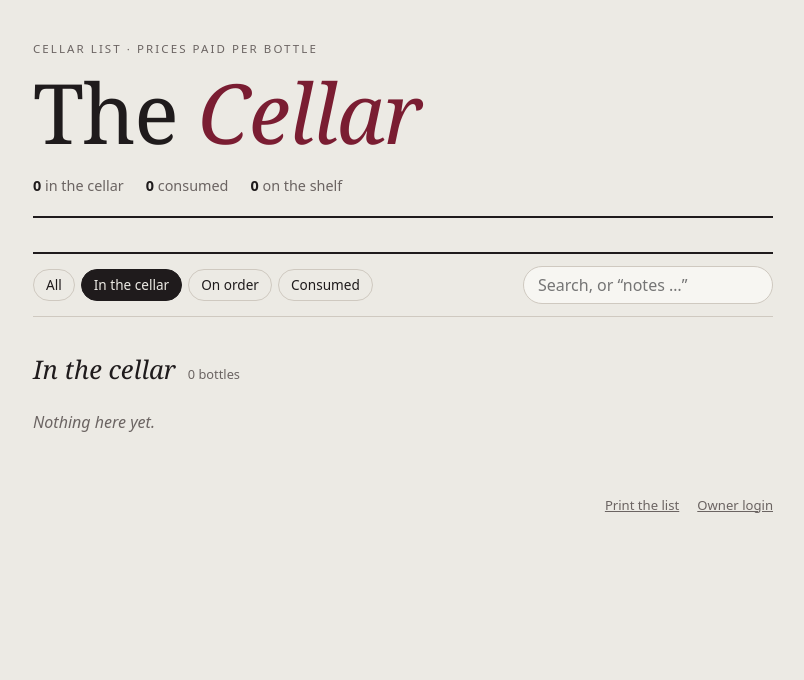
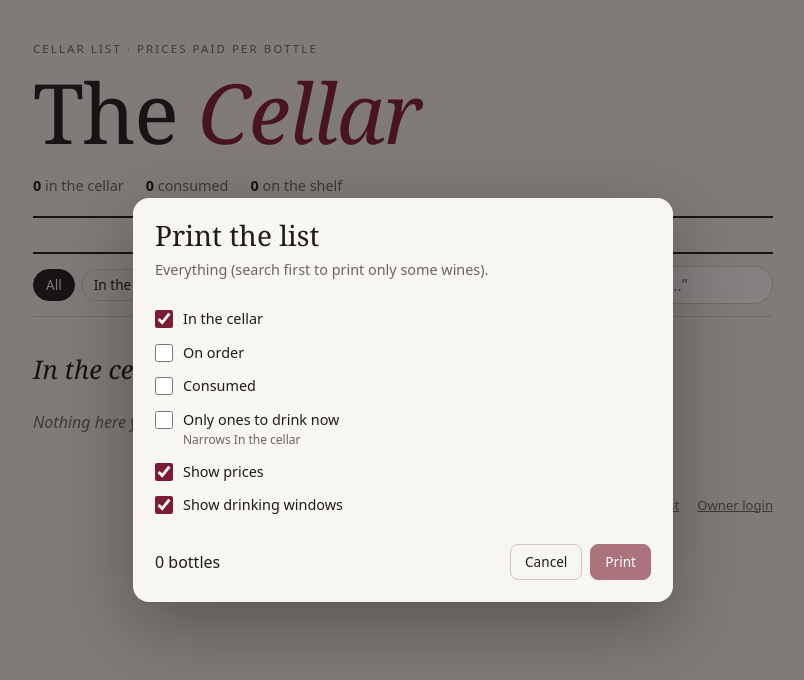
Before and after one commit to fatmosthegreat/cellartracker, a website with bundled scripts: page index.html in a window 1280 px wide. Both pictures are taken after a click on the button "Print the list". Shown: the whole page, without its empty margins (237-1041 px from the left). Built offline with nearby package versions, Linux system fonts and the light colour scheme; no server answers.

Commit message:
Print card: current search as filter, pick sections, drink now only, show or hide prices and windows

```diff
--- a/css/cellar.css
+++ b/css/cellar.css
@@ -319,4 +319,6 @@ details[open] summary { margin-bottom: 12px; }
   .entry, .entry.consumed { break-inside: avoid; padding: 9px 0; margin: 0; background: none; }
   .vin { font-size: 18pt; }
   .entry.consumed .notes { -webkit-line-clamp: unset; line-clamp: unset; display: block; }
+  /* What the Print card left out (body[data-omit], set by js/app.js while printing). */
+  [data-omit~="price"] .price, [data-omit~="price"] [data-needs~="price"], [data-omit~="window"] .when { display: none; }
 }
--- a/index.html
+++ b/index.html
@@ -199,6 +199,25 @@
   </form>
 </dialog>
 
+<!-- Print: the current search is the filter; this card picks the sections and what each line shows. -->
+<dialog id="printer" aria-labelledby="pr-title">
+  <form class="dlg" id="pr-form" novalidate>
+    <h3 id="pr-title">Print the list</h3>
+    <p class="sub" id="pr-what"></p>
+    <div class="options">
+      <label class="check"><input type="checkbox" name="In cellar"><span>In the cellar</span></label>
+      <label class="check"><input type="checkbox" name="On order"><span>On order</span></label>
+      <label class="check"><input type="checkbox" name="Consumed"><span>Consumed</span></label>
+      <label class="check"><input type="checkbox" name="now"><span>Only ones to drink now <small>Narrows In the cellar</small></span></label>
+      <label class="check" id="pr-price"><input type="checkbox" name="price"><span>Show prices</span></label>
+      <label class="check"><input type="checkbox" name="window"><span>Show drinking windows</span></label>
+    </div>
+    <div class="dlg-foot"><span id="pr-count"></span><span class="spacer"></span>
+      <button type="button" class="btn" data-close>Cancel</button>
+      <button type="submit" class="btn primary" id="pr-go">Print</button></div>
+  </form>
+</dialog>
+
 <dialog id="login" aria-labelledby="lg-title">
   <form class="dlg" id="lg-form" novalidate>
     <h3 id="lg-title">Owner login</h3>
--- a/js/app.js
+++ b/js/app.js
@@ -3,7 +3,7 @@
 import { config } from "./config.js";
 import { call, isDemo } from "./api.js";
 import { todayISO, bottleCount, esc } from "./format.js";
-import { titleHTML, statsHTML, timelineHTML, listHTML, tastingHTML, visibilityHTML, FALLBACK_LISTS } from "./views.js";
+import { titleHTML, statsHTML, timelineHTML, listHTML, listedBottles, tastingHTML, visibilityHTML, SECTIONS, FALLBACK_LISTS } from "./views.js";
 
 const $ = (sel, el = document) => el.querySelector(sel);
 
@@ -26,6 +26,7 @@ const state = {
   loaded: false,
   filter: "All",
   q: "",
+  print: null,            // the Print card's choice, only while printing
 };
 // Show the last copy straight away; Apps Script takes a second or two to answer.
 const snapshot = isDemo ? null : saved.get(SNAPSHOT);
@@ -414,13 +415,51 @@ $("#ts-edit").addEventListener("click", () => {
 
 /* ---------- Print ---------- */
 
-// Prints the bottles in the cellar as a clean list (css/cellar.css has the print styles),
-// then puts the filter and search back as they were.
+// The Print card: the current search is the filter; the card picks the sections (In the cellar to
+// start), "drink now", and whether prices and windows show. css/cellar.css has the print styles.
+const priceShown = hidden => !(hidden || []).includes("price");
+
+function printChoice() {
+  const f = readFields($("#pr-form"));
+  return { sections: SECTIONS.map(s => s.status).filter(status => f[status]), now: f.now, price: f.price, window: f.window };
+}
+
+function showPrintCount() {
+  const choice = printChoice();
+  $("#pr-form").elements.now.disabled = !choice.sections.includes("In cellar");
+  const n = listedBottles({ ...state, filter: "All", print: choice });
+  $("#pr-count").textContent = `${n} bottle${n === 1 ? "" : "s"}`;
+  $("#pr-go").disabled = !n;
+}
+
 $("#print-link").addEventListener("click", () => {
-  const before = { filter: state.filter, q: state.q };
-  Object.assign(state, { filter: "In cellar", q: "" });
+  const q = state.q.trim();
+  $("#pr-what").textContent = q ? `Matching “${q}”` : "Everything (search first to print only some wines).";
+  // A price the server hid can't be printed; the owner's starts from their ⚙️ Settings choice.
+  $("#pr-price").hidden = !priceShown(state.settings.hidden);
+  const mine = state.settings.visibility;
+  const start = { "In cellar": true, window: true, price: priceShown(mine ? mine.hidden : state.settings.hidden) };
+  for (const el of $("#pr-form").elements) if (el.type === "checkbox") el.checked = !!start[el.name];
+  showPrintCount();
+  $("#printer").showModal();
+});
+
+$("#pr-form").addEventListener("change", showPrintCount);
+
+// Prints the chosen list, then puts the page back as it was.
+$("#pr-form").addEventListener("submit", e => {
+  e.preventDefault();
+  const choice = printChoice();
+  $("#printer").close();
+  const filter = state.filter;
+  Object.assign(state, { filter: "All", print: choice });
+  document.body.dataset.omit = ["price", "window"].filter(k => !choice[k]).join(" ");
   render();
-  window.addEventListener("afterprint", () => { Object.assign(state, before); render(); }, { once: true });
+  window.addEventListener("afterprint", () => {
+    Object.assign(state, { filter, print: null });
+    delete document.body.dataset.omit;
+    render();
+  }, { once: true });
   window.print();
 });
 
--- a/js/views.js
+++ b/js/views.js
@@ -125,18 +125,37 @@ export function visibilityHTML({ options, hidden }) {
     <span>${esc(o.label)}</span></label>`).join("");
 }
 
+const bottles = items => items.reduce((a, w) => a + bottleCount(w), 0);
+
+// The sections the list shows, each with its bottles that match the search. While printing,
+// state.print (from the Print card) picks the sections, and `now` narrows In the cellar to the
+// bottles to drink now (the graph's rule).
+function listed(state) {
+  const lists = listsOf(state);
+  const q = state.q.trim();
+  const notes = /^notes(\s|$)/i.exec(q);
+  const matches = notes ? w => !!w.notes && matchesSearch(w, q.slice(5), ["notes"]) : w => matchesSearch(w, q);
+  const { print } = state;
+  const ready = w => !print || !print.now || w.status !== "In cellar" || (windowState(w.window) || {}).key === "now";
+  return SECTIONS
+    .filter(s => notes ? s.status === "Consumed" : state.filter === "All" || state.filter === s.status)
+    .filter(s => !print || print.sections.includes(s.status))
+    .map(s => ({ s, items: state[s.source].filter(w => (s.source === "consumed" || w.status === s.status) && matches(w) && ready(w)).sort(sortFor(s.status, lists)) }));
+}
+
+/** How many bottles the list shows: the Print card's count. */
+export function listedBottles(state) {
+  return listed(state).reduce((n, { items }) => n + bottles(items), 0);
+}
+
 export function listHTML(state) {
   const lists = listsOf(state);
   const currency = currencyOf(state);
   const q = state.q.trim();
-  const notes = /^notes(\s|$)/i.exec(q);
-  const matches = notes ? w => !!w.notes && matchesSearch(w, q.slice(5), ["notes"]) : w => matchesSearch(w, q);
-  const sections = SECTIONS.filter(s => notes ? s.status === "Consumed" : state.filter === "All" || state.filter === s.status);
   let html = "";
-  for (const s of sections) {
-    const items = state[s.source].filter(w => (s.source === "consumed" || w.status === s.status) && matches(w)).sort(sortFor(s.status, lists));
-    if (state.filter === "All" && !items.length && (q || s.status !== "In cellar")) continue;
-    const n = items.reduce((a, w) => a + bottleCount(w), 0);
+  for (const { s, items } of listed(state)) {
+    if (state.filter === "All" && !items.length && (q || state.print || s.status !== "In cellar")) continue;
+    const n = bottles(items);
     html += `<section class="group"><h2 class="section-title">${s.title}<span class="count">${n} bottle${n === 1 ? "" : "s"}</span></h2>`;
     if (s.status === "Consumed" && !q) html += historyHTML(state.consumed, new Date(), currency);
     html += items.length
@@ -208,7 +227,7 @@ function entryHTML(w, source, owner, lists) {
   } else {
     // A bottle on order shows no drinking window until it arrives (it's still saved, and shows then).
     if (w.status !== "On order") {
-      if (w.window) meta.push(`<span>Drink ${esc(w.window)}</span>`);
+      if (w.window) meta.push(`<span class="when">Drink ${esc(w.window)}</span>`);
       const ws = windowState(w.window);
       if (ws) meta.push(`<span class="pill ${ws.key}">${ws.label}</span>`);
     }
```
Also changed, not shown: test/views.test.mjs (+24 -1 lines), README.md.
